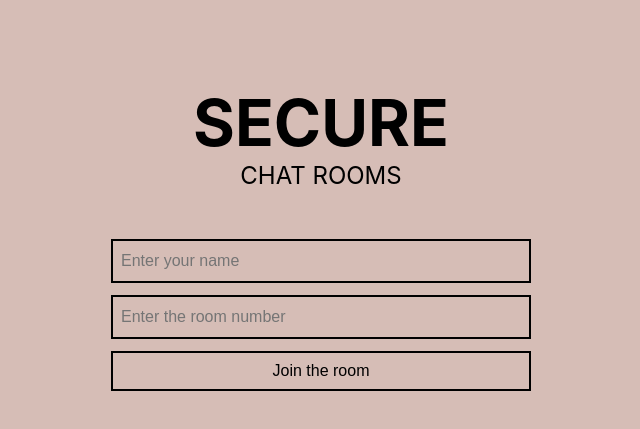
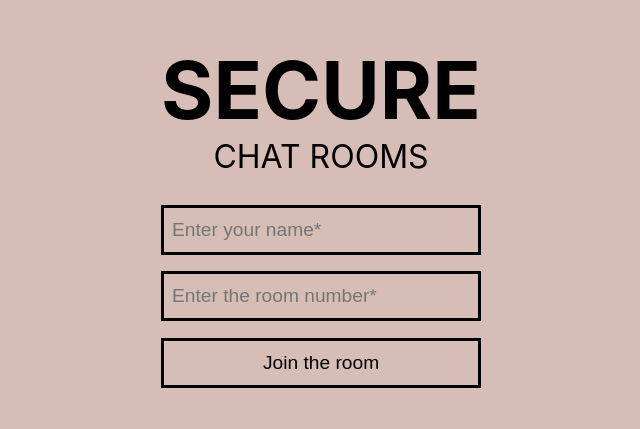
Before and after one commit to AhmadNashaat0/secure-chat-application, a React (Create React App) app in the folder client/: page / in a window 1280 px wide. Shown: the part 181-610 px from the top of the page, without its empty margins (319-959 px from the left). Built offline with nearby package versions, Linux system fonts and the light colour scheme; no server answers.

Commit message:
updating start screen styling

```diff
--- a/client/package.json
+++ b/client/package.json
@@ -18,7 +18,7 @@
     "web-vitals": "^2.1.4"
   },
   "scripts": {
-    "start": "react-scripts start",
+    "start": "SET NODE_OPTIONS=--openssl-legacy-provider && react-scripts start",
     "build": "react-scripts build",
     "test": "react-scripts test",
     "eject": "react-scripts eject"
--- a/client/src/components/Start.js
+++ b/client/src/components/Start.js
@@ -7,10 +7,10 @@ export default function Start({signHandler}) {
     return (
         <div className="start-container">
             <h1>Secure <span> Chat Rooms </span></h1>
-            <form >
-                <input type="text" placeholder="Enter your name" value={name} onChange={(e)=>setName(e.target.value)}></input>
-                <input type="text" placeholder="Enter the room number" value={room} onChange={(e)=>setRoom(e.target.value)}></input>
-                <button onClick={signHandler}> Join the room</button>
+            <form className="submit-form" >
+                <input type="text" placeholder="Enter your name*" value={name} onChange={(e)=>setName(e.target.value)}></input>
+                <input type="text" placeholder="Enter the room number*" value={room} onChange={(e)=>setRoom(e.target.value)}></input>
+                <button onClick={signHandler}> Join the room </button>
             </form >
         </div>
     );
--- a/client/src/styles/Start.css
+++ b/client/src/styles/Start.css
@@ -1,5 +1,4 @@
 .start-container{
-    overflow: hidden;
     height: 100vh;
     display: flex;
     flex-direction: column;
@@ -8,51 +7,54 @@
 }
 
 h1{
-    font-size: 4rem;
-    font-weight: medium;
-
-    color: #000;
+    font-size: 5rem;
+    font-weight: 700;
     text-transform: uppercase;
     text-align: center;
+}
+
+h1 span{
+    font-size: 2rem;
+    font-weight: lighter;
+    display: block;
+    margin-bottom: 20px;
+}
+
+.submit-form {
+    height: 25%;
+    width: 50vw;
+    display: flex;
+    flex-direction: column;
+    justify-content: space-around;
+}
+
+.submit-form > * {
+    width: 50%;
+    height: 50px;
+    margin: 6px auto;
+    border: 3px solid #000;
+    background-color: transparent;
+    font-size: 1.2rem;
+}
+
+input{
+    outline: none;
+    padding: 0px 8px;
+    -moz-appearance: textfield;
 
 }
 
-h1 span{
-    font-size: 1.5rem;
-    font-weight: lighter;
-    display: block;
-}
-
-form {
-    display: flex;
-    flex-direction: column;
-
-}
-
-input{
-    border: 2px solid #000;
-    background-color: #d6bdb6;
-    outline: none;
-    width: 400px;
-    height: 40px;
-    margin: 6px;
-    padding: 0px 8px;
-    font-size: 1rem;
-    -moz-appearance: textfield;
+input:focus{
+    box-shadow: 7px 7px #000;
+    transition: 0.2s all ease-in-out;
 }
 
 button{
-    font-size: 1rem;
-    border: 2px solid #000;
-    background-color: #d6bdb6;
-    margin: 6px;
-    height: 40px;
 
 }
 
 button:hover{
-    border: none;
-    background-color: #000;
-    color: #fff;
     cursor: pointer;
+    box-shadow: 7px 7px #000;
+    transition: 0.2s all ease-in-out;
 }
--- a/client/src/styles/index.css
+++ b/client/src/styles/index.css
@@ -1,13 +1,20 @@
+@import url('https://fonts.googleapis.com/css2?family=Noto+Sans:wght@400;700&family=Rubik:wght@300;500;700&display=swap');
+
 body {
   margin: 0;
-  font-family: -apple-system, BlinkMacSystemFont, 'Roboto', 'Oxygen',
-    'Ubuntu', 'Cantarell', 'Fira Sans', 'Droid Sans', 'Helvetica Neue',
-    sans-serif;
+  font-family: -apple-system, BlinkMacSystemFont, 'Rubik', sans-serif;
   -webkit-font-smoothing: antialiased;
   -moz-osx-font-smoothing: grayscale;
 }
 
-code {
-  font-family: source-code-pro, Menlo, Monaco, Consolas, 'Courier New',
-    monospace;
+*{
+  box-sizing: border-box;
+  margin: 0;
+  padding: 0;
+  line-height: 1.2;
+  color: black;
 }
+
+body{
+  min-height: 100vh;
+}
```
